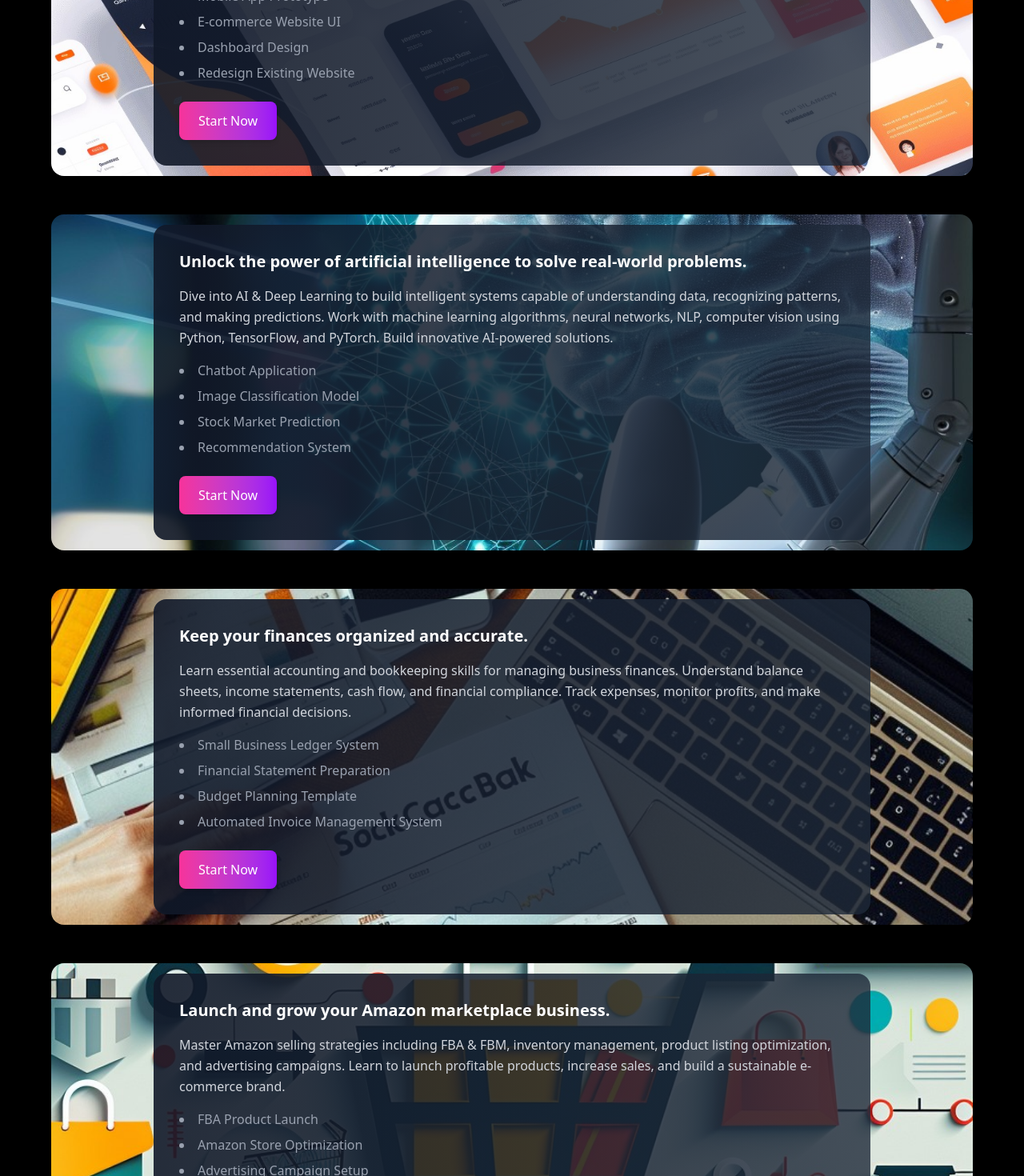
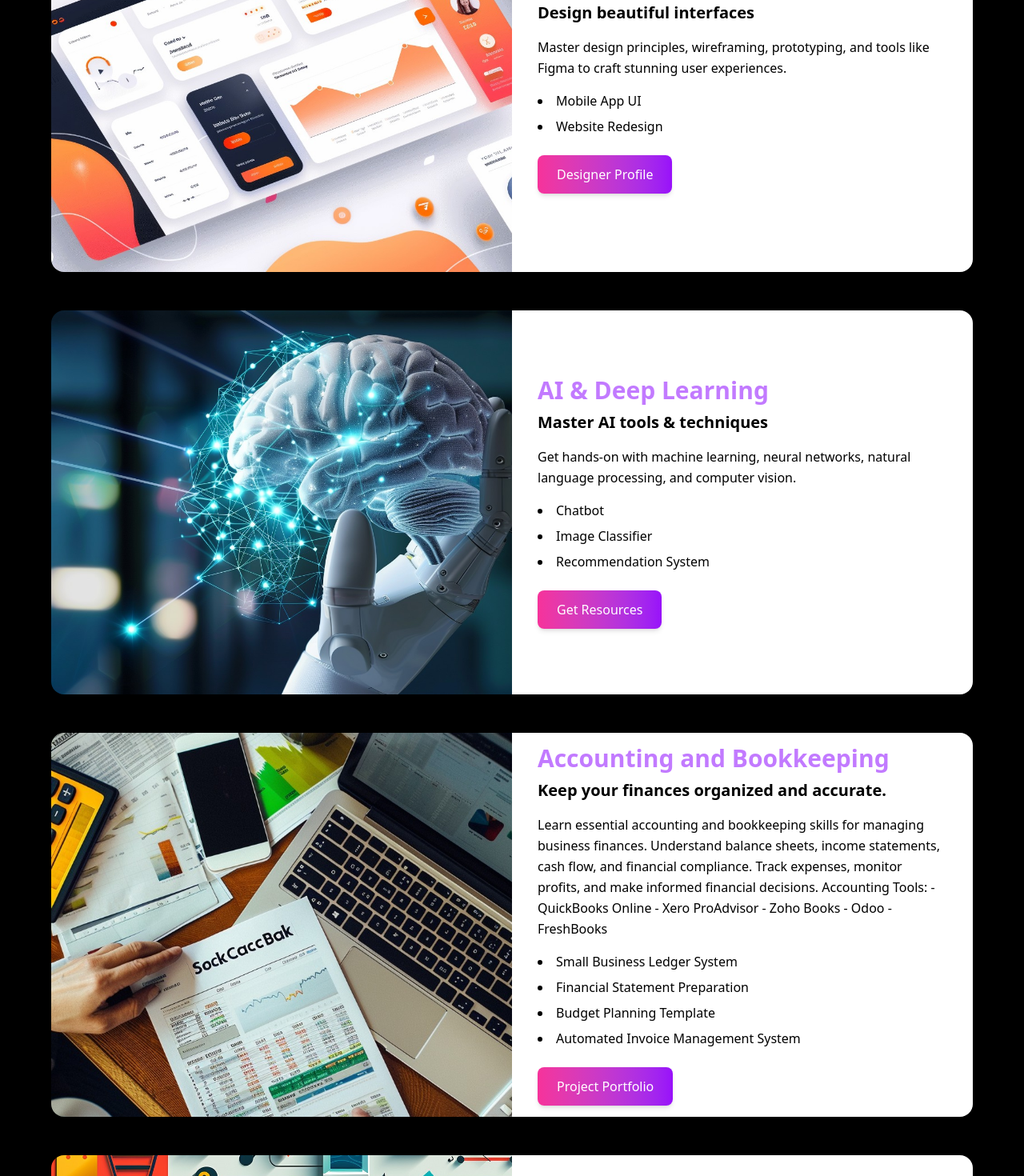
Before and after one commit to sabbehhassan/SGTWEB, a React (Vite) app: page /resources in a window 1280 px wide. Shown: the part 1040-2510 px from the top of the page at 80% size. Built offline with nearby package versions, Linux system fonts and the light colour scheme.

Commit message:
added button with their related data in data file

```diff
--- a/src/Data/index.jsx
+++ b/src/Data/index.jsx
@@ -6,71 +6,74 @@ import bookkeepingpic from "../assets/services_pic/bookkeepingpic.jpg";
 
 const resourcesData = [
   {
-    id: "web-development",
+    id: 1,
     name: "Web Development",
-    shortDesc:
-      "Build responsive and dynamic websites with modern technologies.",
-    longDesc: `Step into the world of web development with hands-on projects and learning. Master HTML, CSS, JavaScript, React, Vue, TailwindCSS, and modern frameworks to build full-stack applications. Learn to create responsive designs, optimized front-end, and efficient back-end systems.`,
-    projects: [
-      "Portfolio Website",
-      "E-commerce Web App",
-      "Dashboard Application",
-      "Blog Platform",
-    ],
+    shortDesc: "Build responsive websites",
+    longDesc:
+      "Learn HTML, CSS, JavaScript, and modern frameworks to create fast, responsive, and beautiful websites.",
     image: webpic,
+    projects: ["Portfolio Website", "E-commerce Store", "Blog Platform"],
+    buttonText: "Get Resources",
+    buttonLink: "https://github.com/your-github-username",
   },
   {
-    id: "ui-ux",
+    id: 2,
     name: "UI/UX Design",
-    shortDesc: "Craft user experiences that delight and engage.",
-    longDesc: `Design intuitive, visually stunning interfaces that prioritize user experience. Learn user research, wireframing, prototyping, and usability testing with Figma, Adobe XD, and Sketch. Build responsive and accessible designs that users love.`,
-    projects: [
-      "Mobile App Prototype",
-      "E-commerce Website UI",
-      "Dashboard Design",
-      "Redesign Existing Website",
-    ],
+    shortDesc: "Design beautiful interfaces",
+    longDesc:
+      "Master design principles, wireframing, prototyping, and tools like Figma to craft stunning user experiences.",
     image: uipic,
+    projects: ["Mobile App UI", "Website Redesign"],
+    buttonText: "Designer Profile",
+    buttonLink: "https://www.linkedin.com/in/your-linkedin-profile",
   },
   {
-    id: "ai-dl",
+    id: 3,
     name: "AI & Deep Learning",
-    shortDesc:
-      "Unlock the power of artificial intelligence to solve real-world problems.",
-    longDesc: `Dive into AI & Deep Learning to build intelligent systems capable of understanding data, recognizing patterns, and making predictions. Work with machine learning algorithms, neural networks, NLP, computer vision using Python, TensorFlow, and PyTorch. Build innovative AI-powered solutions.`,
-    projects: [
-      "Chatbot Application",
-      "Image Classification Model",
-      "Stock Market Prediction",
-      "Recommendation System",
-    ],
+    shortDesc: "Master AI tools & techniques",
+    longDesc:
+      "Get hands-on with machine learning, neural networks, natural language processing, and computer vision.",
     image: aipic,
+    projects: ["Chatbot", "Image Classifier", "Recommendation System"],
+    buttonText: "Get Resources",
+    buttonLink: "https://github.com/your-github-username",
   },
   {
-    id: "bookkeeping",
-    name: "Bookkeeping",
+    id: 4,
+    name: "Accounting and Bookkeeping",
     shortDesc: "Keep your finances organized and accurate.",
-    longDesc: `Learn essential accounting and bookkeeping skills for managing business finances. Understand balance sheets, income statements, cash flow, and financial compliance. Track expenses, monitor profits, and make informed financial decisions.`,
+    longDesc: `
+    Learn essential accounting and bookkeeping skills for managing business finances.
+    Understand balance sheets, income statements, cash flow, and financial compliance.
+    Track expenses, monitor profits, and make informed financial decisions.
+
+    Accounting Tools:
+    - QuickBooks Online
+    - Xero ProAdvisor
+    - Zoho Books
+    - Odoo
+    - FreshBooks
+  `,
+    image: bookkeepingpic,
     projects: [
       "Small Business Ledger System",
       "Financial Statement Preparation",
       "Budget Planning Template",
       "Automated Invoice Management System",
     ],
-    image: bookkeepingpic,
+    buttonText: "Project Portfolio",
+    buttonLink: "https://wa.me/923001234567",
   },
   {
-    id: "amazon-trading",
-    name: "Amazon Trading",
-    shortDesc: "Launch and grow your Amazon marketplace business.",
-    longDesc: `Master Amazon selling strategies including FBA & FBM, inventory management, product listing optimization, and advertising campaigns. Learn to launch profitable products, increase sales, and build a sustainable e-commerce brand.`,
-    projects: [
-      "FBA Product Launch",
-      "Amazon Store Optimization",
-      "Advertising Campaign Setup",
-      "Inventory & Order Management System",
-    ],
+    id: 5,
+    name: "Amazon Business",
+    shortDesc: "Grow your Amazon store",
+    longDesc:
+      "Learn how to set up, optimize, and scale your Amazon FBA business with proven strategies.",
     image: amazonpic,
+    projects: ["Product Research", "Listing Optimization", "Ad Campaigns"],
+    buttonText: "Contact Us",
+    buttonLink: "https://wa.me/923001234567", // WhatsApp direct link
   },
 ];
 
--- a/src/components/ResourcesDetail/index.jsx
+++ b/src/components/ResourcesDetail/index.jsx
@@ -3,19 +3,19 @@ import StarsBackground from "../Starsbg"; // stars wala component
 
 export default function ResourcesDetail() {
   return (
-    <div className="relative bg-black text-white min-h-screen py-12 px-6">
+    <div className="relative bg-black text-white min-h-screen py-12 px-4 sm:px-6">
       {/* Stars Background */}
       <StarsBackground />
 
       {/* Heading Section */}
-      <div className="text-center mb-12 relative z-10">
-        <h2 className="text-4xl md:text-5xl font-bold">
+      <div className="text-center mb-12 relative z-10 px-2">
+        <h2 className="text-3xl sm:text-4xl md:text-5xl font-bold">
           Explore Our <span className="text-purple-500">Resources</span>
         </h2>
-        <p className="mt-4 text-lg max-w-2xl mx-auto text-gray-300">
+        <p className="mt-4 text-base sm:text-lg max-w-2xl mx-auto text-gray-300">
           Empowering You with Skills for the Future
         </p>
-        <p className="mt-2 text-gray-400 max-w-3xl mx-auto">
+        <p className="mt-2 text-sm sm:text-base text-gray-400 max-w-3xl mx-auto">
           Discover our carefully curated resources designed to equip you with
           the knowledge and skills to thrive in today’s fast-paced digital
           world. Whether you're building websites, managing finances, designing
@@ -29,34 +29,55 @@ export default function ResourcesDetail() {
         {resourcesData.map((resource) => (
           <div
             key={resource.id}
-            className="relative max-w-6xl mx-auto rounded-2xl overflow-hidden shadow-xl"
+            className="relative max-w-6xl mx-auto rounded-2xl overflow-hidden shadow-xl flex flex-col md:flex-row md:h-[480px]"
           >
             {/* Background Image */}
-            <img
-              src={resource.image}
-              alt={resource.name}
-              className="w-full h-[380px] md:h-[420px] object-cover"
-            />
+            <div className="w-full md:w-1/2 h-[220px] md:h-full">
+              <img
+                src={resource.image}
+                alt={resource.name}
+                className="w-full h-full object-cover"
+              />
+            </div>
 
-            {/* Overlay Content Box */}
-            <div className="absolute inset-0 flex items-center justify-center p-6">
-              <div className="bg-gradient-to-r from-gray-900/90 to-gray-800/80 rounded-2xl p-8 max-w-4xl text-left my-6">
-                <h3 className="text-xl font-semibold mb-4">
+            {/* Content Box */}
+            <div className="w-full md:w-1/2 flex items-center p-4 sm:p-6 md:p-8 bg-white h-full">
+              <div className="text-left w-full">
+                {/* Resource Name */}
+                <h2 className="text-2xl sm:text-3xl font-bold text-purple-400 mb-2">
+                  {resource.name}
+                </h2>
+
+                {/* Short Description */}
+                <h3 className="text-lg sm:text-xl font-semibold mb-3 sm:mb-4 text-black">
                   {resource.shortDesc}
                 </h3>
-                <p className="text-gray-300 leading-relaxed">
+
+                {/* Long Description */}
+                <p className="text-black text-sm sm:text-base leading-relaxed">
                   {resource.longDesc}
                 </p>
-                <ul className="mt-4 space-y-2 text-gray-400 list-disc list-inside">
+
+                {/* Projects */}
+                <ul className="mt-3 sm:mt-4 space-y-1 sm:space-y-2 text-black list-disc list-inside text-sm sm:text-base">
                   {resource.projects.map((project, i) => (
                     <li key={i}>{project}</li>
                   ))}
                 </ul>
-                <div className="mt-6">
-                  <button className="px-6 py-3 bg-gradient-to-r from-pink-500 to-purple-600 rounded-lg shadow-md hover:opacity-90">
-                    Start Now
-                  </button>
-                </div>
+
+                {/* Dynamic Button */}
+                {resource.buttonText && resource.buttonLink && (
+                  <div className="mt-4 sm:mt-6">
+                    <a
+                      href={resource.buttonLink}
+                      target="_blank"
+                      rel="noopener noreferrer"
+                      className="inline-block px-4 sm:px-6 py-2 sm:py-3 bg-gradient-to-r from-pink-500 to-purple-600 rounded-lg shadow-md hover:opacity-90 text-sm sm:text-base text-white"
+                    >
+                      {resource.buttonText}
+                    </a>
+                  </div>
+                )}
               </div>
             </div>
           </div>
```
